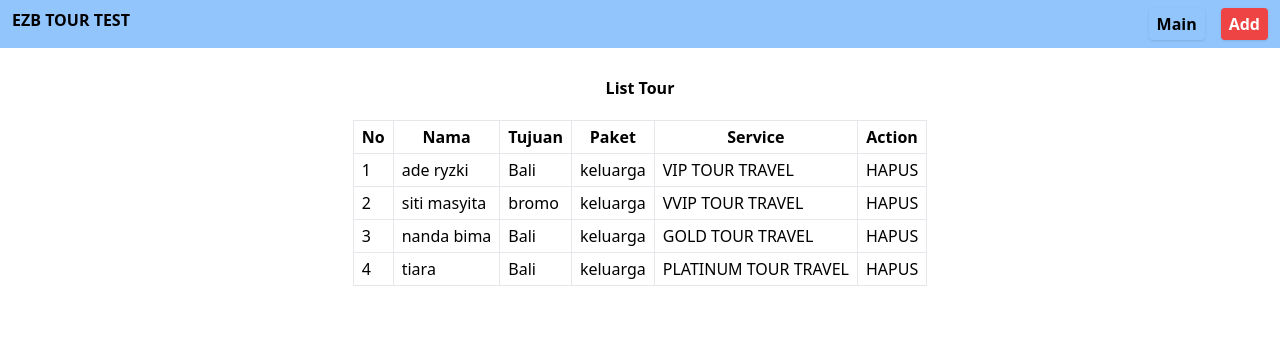
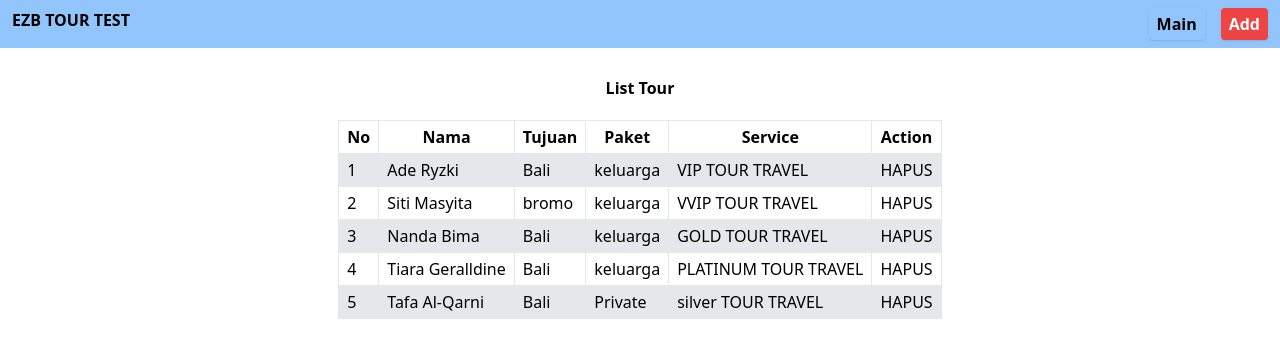
Before and after one commit to ade-ryzki/test-ezb, a Vue app: page / in a window 1280 px wide. Shown: the top 358 px of the page. Built offline with nearby package versions, Linux system fonts and the light colour scheme.

Commit message:
fixing ui

```diff
--- a/src/App.vue
+++ b/src/App.vue
@@ -30,28 +30,34 @@ export default{
       activePage: 'show-mains',
       mains: [
         {
-          name: 'ade ryzki',
+          name: 'Ade Ryzki',
           tujuan: 'Bali',
           paket: 'keluarga',
           service: 'VIP TOUR TRAVEL'
         },
         {
-          name: 'siti masyita',
+          name: 'Siti Masyita',
           tujuan: 'bromo',
           paket: 'keluarga',
           service: 'VVIP TOUR TRAVEL'
         },
         {
-          name: 'nanda bima',
+          name: 'Nanda Bima',
           tujuan: 'Bali',
           paket: 'keluarga',
           service: 'GOLD TOUR TRAVEL'
         },
         {
-          name: 'tiara',
+          name: 'Tiara Geralldine',
           tujuan: 'Bali',
           paket: 'keluarga',
           service: 'PLATINUM TOUR TRAVEL'
+        },
+        {
+          name: 'Tafa Al-Qarni',
+          tujuan: 'Bali',
+          paket: 'Private',
+          service: 'silver TOUR TRAVEL'
         },
       ]
     }
--- a/src/components/ShowMains.vue
+++ b/src/components/ShowMains.vue
@@ -12,7 +12,7 @@
             </tr>
         </thead>
         <tbody>
-            <tr v-for="(main, index) in mains" :key="main.name">
+            <tr class="odd:bg-gray-200 hover:bg-blue-100" v-for="(main, index) in mains" :key="main.name">
                 <td-table>{{index +1}}</td-table>
                 <td-table>{{main.name}}</td-table>
                 <td-table>{{ main.tujuan }}</td-table>
```
